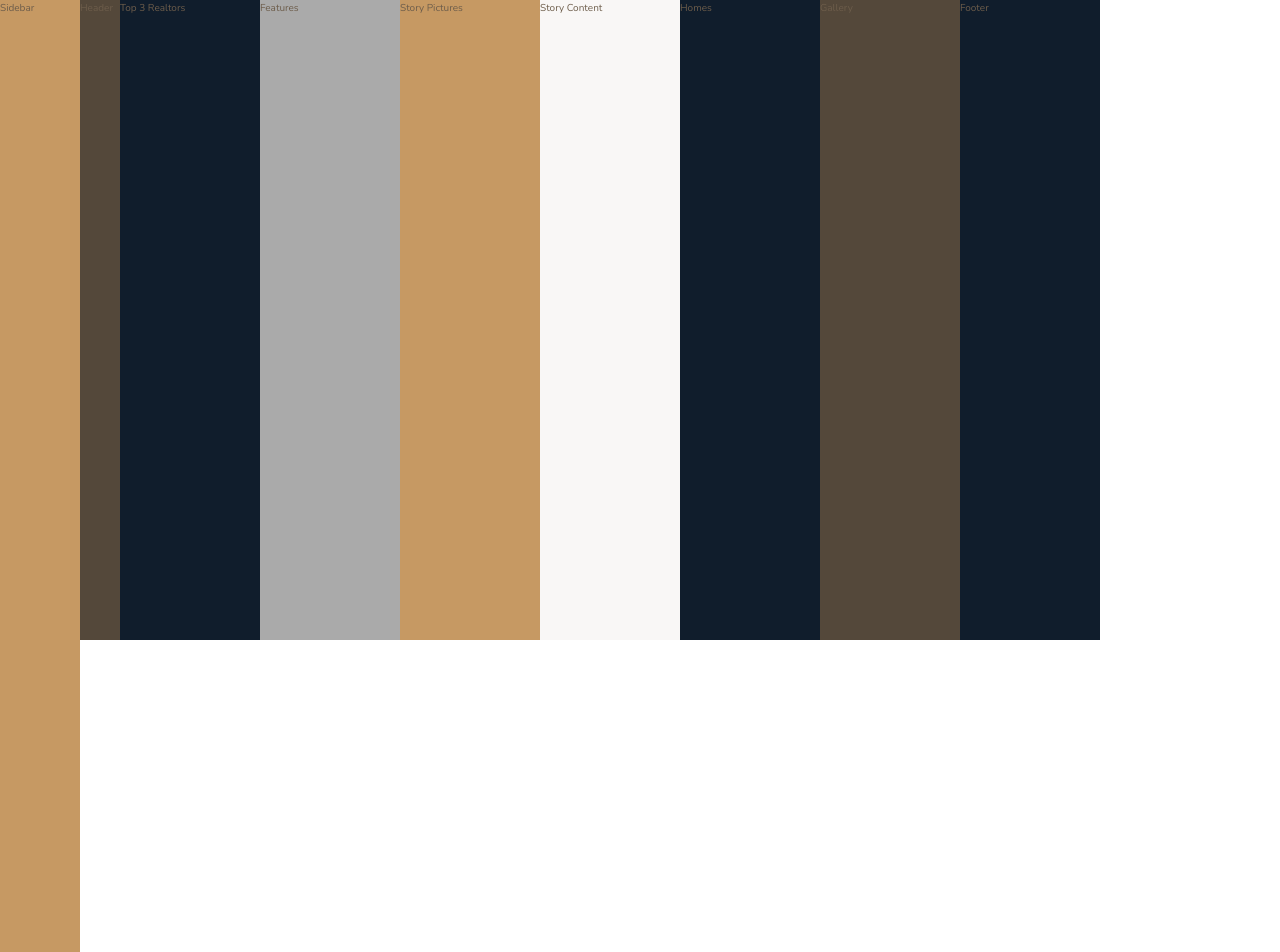
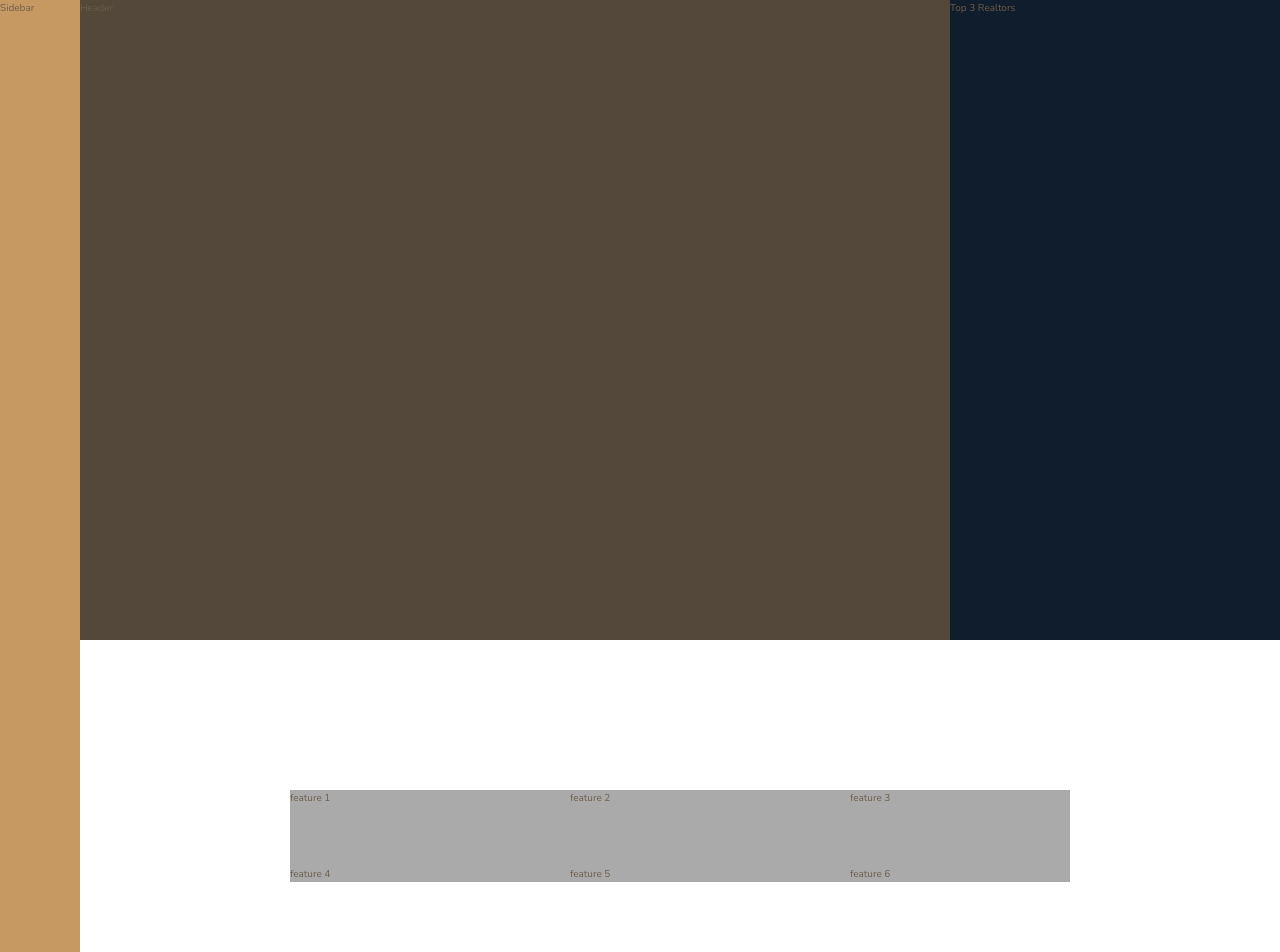
Before and after one commit to daxwann/Nexter, a website: page index.html in a window 1280 px wide. Shown: the top 952 px of the page. Drawn offline with nearby package versions, Linux system fonts and the light colour scheme.

Commit message:
added grid display to features

```diff
--- a/index.html
+++ b/index.html
@@ -27,7 +27,12 @@
 	</div>
 
 	<section class="features">
-		Features
+		<div class="feature">feature 1</div>
+		<div class="feature">feature 2</div>
+		<div class="feature">feature 3</div>
+		<div class="feature">feature 4</div>
+		<div class="feature">feature 5</div>
+		<div class="feature">feature 6</div>
 	</section>
 
 	<div class="story__pictures">
--- a/sass/_base.scss
+++ b/sass/_base.scss
@@ -37,5 +37,5 @@ body {
 .container {
 	display: grid;
 	grid-template-rows: 80vh min-content 40vw repeat(3, min-content);
-	grid-template-columns: [sidebar-start] 8rem [sidebar-end full-start] 1fr [center-start] repeat(8, [col-start] minmax(min-content, 14rem) [col-end]) [center-end] 1fr [full-end];
+	grid-template-columns: [sidebar-start] 8rem [sidebar-end full-start] minmax(6rem, 1fr) [center-start] repeat(8, [col-start] minmax(min-content, 14rem) [col-end]) [center-end] minmax(6rem, 1fr) [full-end];
 }
--- a/sass/_features.scss
+++ b/sass/_features.scss
@@ -1,3 +1,11 @@
 .features {
 	background-color: $color-grey-light-2;
+	grid-column: center-start / center-end;
+	margin: 15rem;
+
+	// internal grid
+	display: grid;
+	grid-template-columns: repeat(3, 1fr);
+	grid-gap: 6rem;
+
 }
--- a/sass/_footer.scss
+++ b/sass/_footer.scss
@@ -1,3 +1,4 @@
 .footer {
 	background-color: $color-secondary;
+	grid-column: full-start / full-end;
 }
--- a/sass/_gallery.scss
+++ b/sass/_gallery.scss
@@ -1,3 +1,4 @@
 .gallery {
 	background-color: $color-grey-dark-1;
+	grid-column: full-start / full-end;
 }
--- a/sass/_header.scss
+++ b/sass/_header.scss
@@ -1,3 +1,4 @@
 .header {
 	background-color: $color-grey-dark-1;
+	grid-column: full-start / col-end 6;
 }
--- a/sass/_homes.scss
+++ b/sass/_homes.scss
@@ -1,3 +1,4 @@
 .homes {
 	background-color: $color-secondary;
+	grid-column: center-start / center-end;
 }
--- a/sass/_realtors.scss
+++ b/sass/_realtors.scss
@@ -1,3 +1,4 @@
 .realtors {
 	background-color: $color-secondary;
+	grid-column: col-start 7 / full-end;
 }
--- a/sass/_story.scss
+++ b/sass/_story.scss
@@ -2,9 +2,11 @@
 
 	&__pictures {
 		background-color: $color-primary;
+		grid-column: full-start / col-end 4;
 	}
 
 	&__content {
 		background-color: $color-grey-light-1;
+		grid-column: col-start 5 / full-end;
 	}
 }
```
Also changed, not shown: css/style.css.
